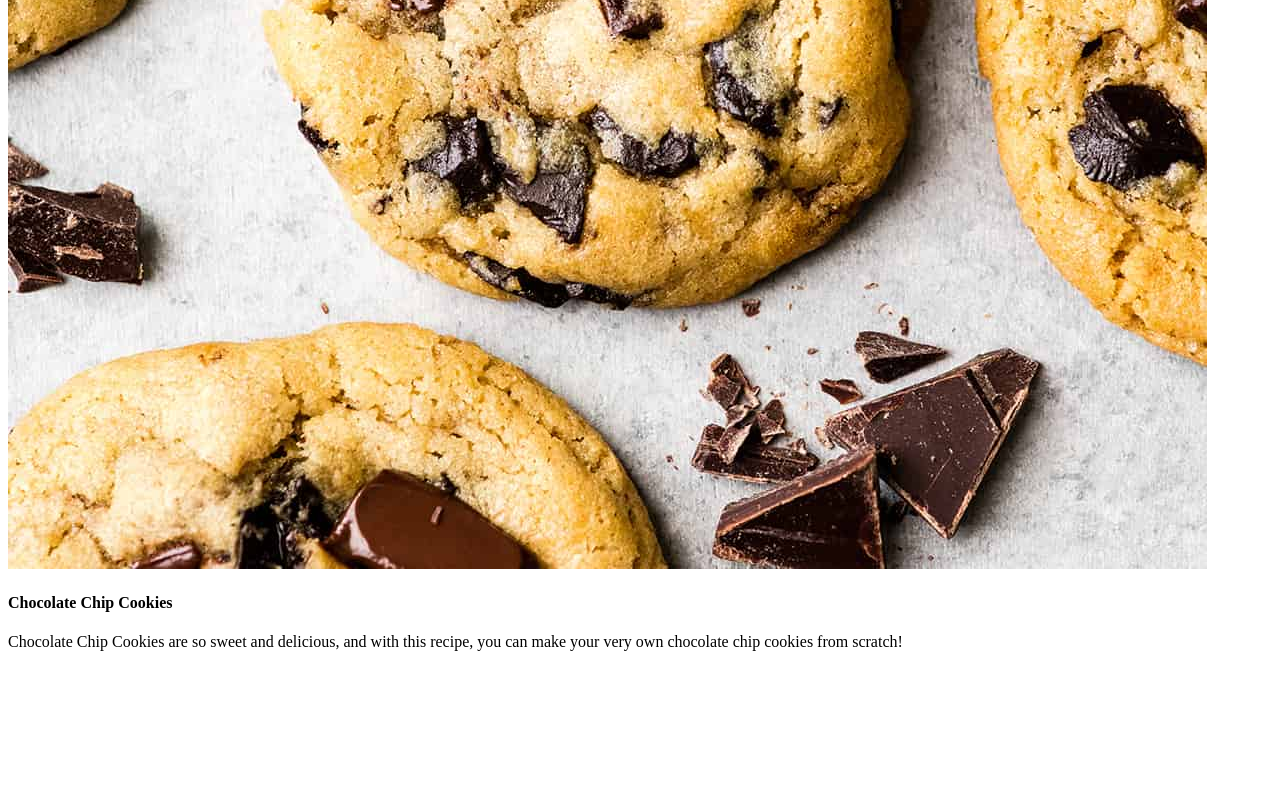
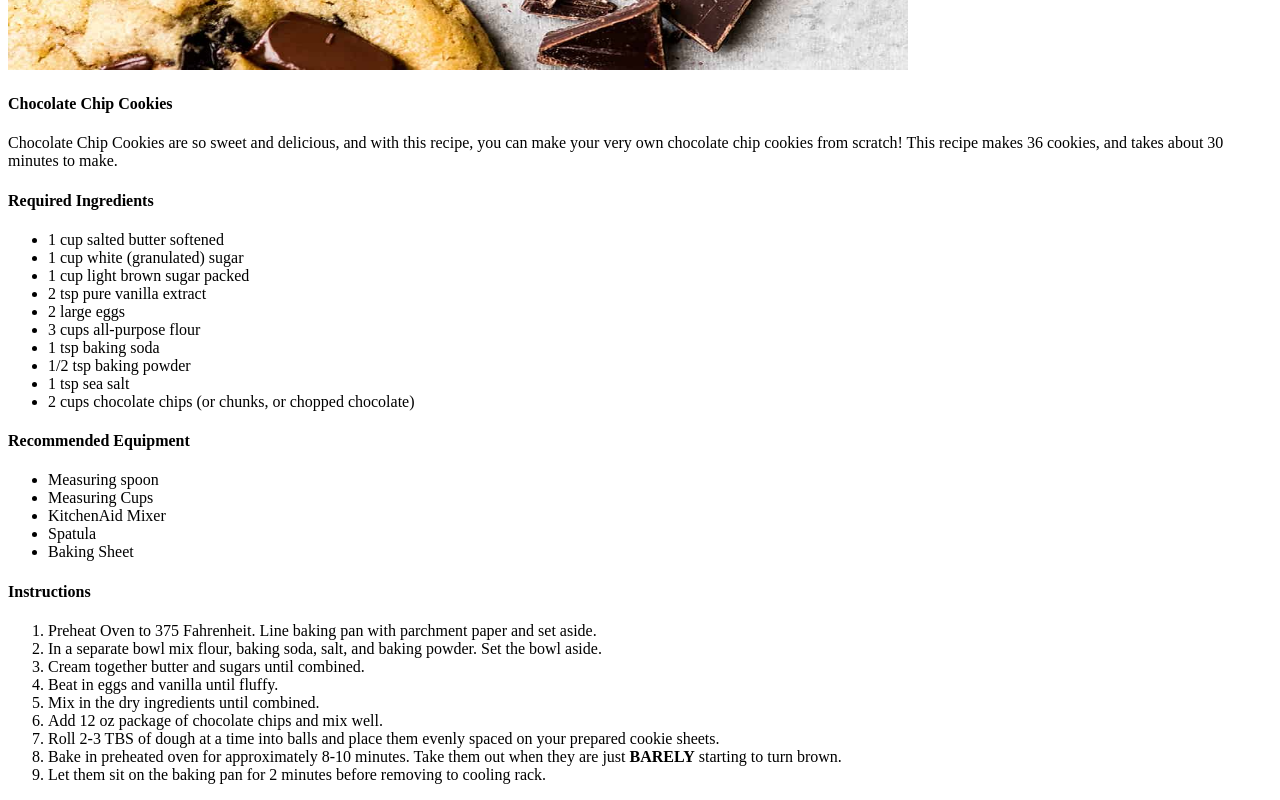
Before and after one commit to larry-qian/odin-recipes, a plain HTML site: page recipes/chococookie.html in a window 1280 px wide. Shown: the part 710-1510 px from the top of the page. Before the commit the page ends 1377 px from the top, so only its background shows below. Drawn offline with Linux system fonts and the light colour scheme.

Commit message:
Added link to index.html and finished up recipe
I changed up index.html to have a list of recipes, and added the recipe
to the second bullet point on index.html. I then finished up the recipe
on chococookie.html and added the rest of the ingredients and the
instructions on how to make the cookies.

```diff
--- a/recipes/chococookie.html
+++ b/recipes/chococookie.html
@@ -9,10 +9,51 @@
     <body>
         <h1>Chocolate Chip Cookie</h1>
         <img src="../images/chococookie.jpg" alt="A picture containing
-        multiple chocolate chip cookies and some chocolate chips">
+        multiple chocolate chip cookies and some chocolate chips"
+        width="900" height = "700">
         <h4>Chocolate Chip Cookies</h4>
         <p>Chocolate Chip Cookies are so sweet and delicious, and with
         this recipe, you can make your very own chocolate chip cookies
-        from scratch!</p>
+        from scratch! This recipe makes 36 cookies, and takes about 30
+        minutes to make.</p>
+        <h4>Required Ingredients</h4>
+        <ul>
+            <li>1 cup salted butter softened</li>
+            <li>1 cup white (granulated) sugar</li>
+            <li>1 cup light brown sugar packed</li>
+            <li>2 tsp pure vanilla extract</li>
+            <li>2 large eggs</li>
+            <li>3 cups all-purpose flour</li>
+            <li>1 tsp baking soda</li>
+            <li>1/2 tsp baking powder</li>
+            <li>1 tsp sea salt</li>
+            <li>2 cups chocolate chips (or chunks, or chopped chocolate)</li>
+        </ul>
+        <h4>Recommended Equipment</h4>
+        <ul>
+            <li>Measuring spoon</li>
+            <li>Measuring Cups</li>
+            <li>KitchenAid Mixer</li>
+            <li>Spatula</li>
+            <li>Baking Sheet</li>
+        </ul>
+        <h4>Instructions</h4>
+        <ol>
+            <li>Preheat Oven to 375 Fahrenheit. Line baking pan with
+            parchment paper and set aside.</li>
+            <li>In a separate bowl mix flour, baking soda, salt, and
+            baking powder. Set the bowl aside.</li>
+            <li>Cream together butter and sugars until combined.</li>
+            <li>Beat in eggs and vanilla until fluffy.</li>
+            <li>Mix in the dry ingredients until combined.</li>
+            <li>Add 12 oz package of chocolate chips and mix well.</li>
+            <li>Roll 2-3 TBS of dough at a time into balls and place
+            them evenly spaced on your prepared cookie sheets.</li>
+            <li>Bake in preheated oven for approximately 8-10 minutes.
+            Take them out when they are just <strong>BARELY</strong>
+            starting to turn brown.</li>
+            <li>Let them sit on the baking pan for 2 minutes before
+            removing to cooling rack.</li>
+        </ol>
     </body>
 </html>
```
Also changed, not shown: index.html (+5 -1 lines).
